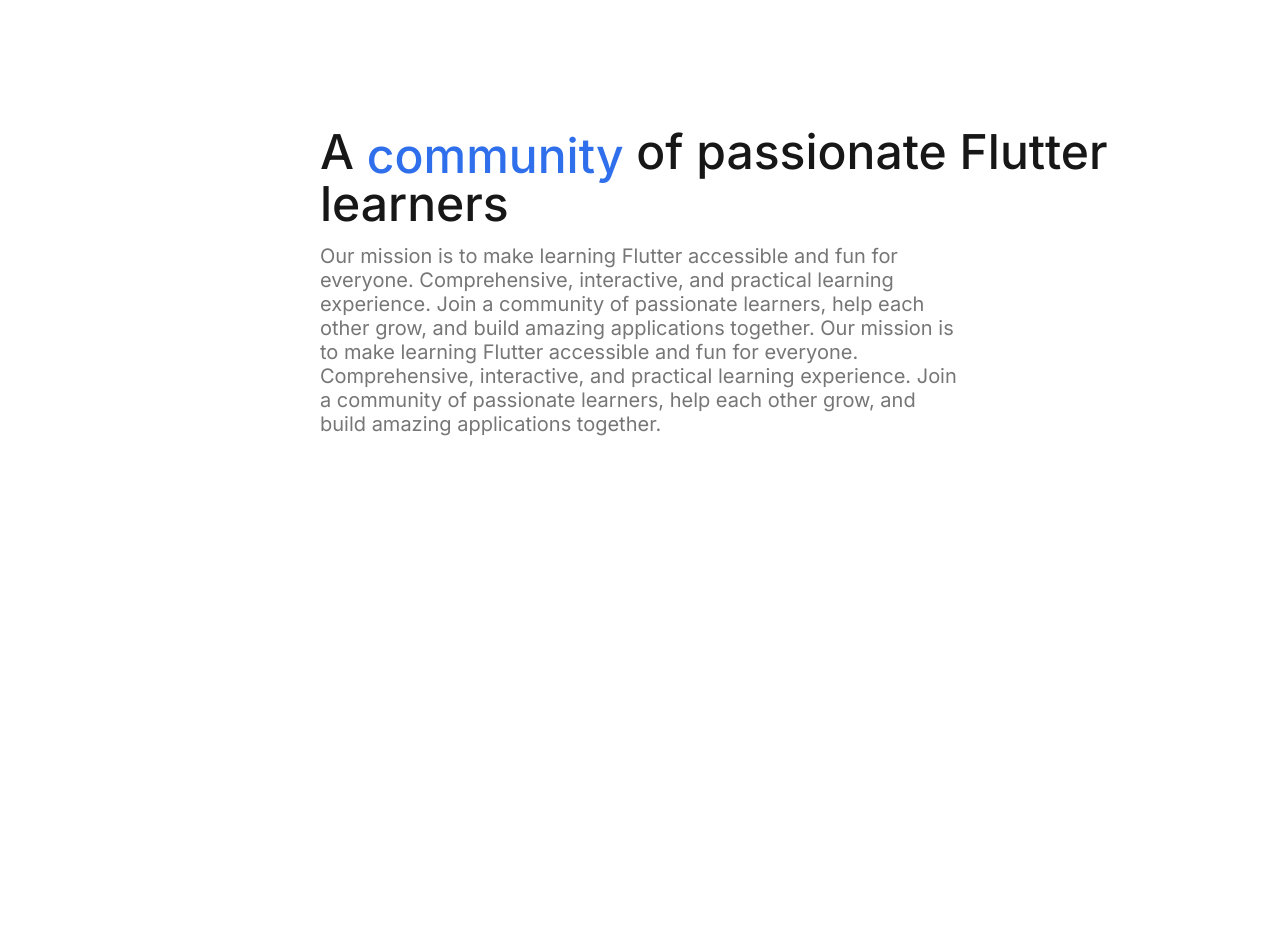
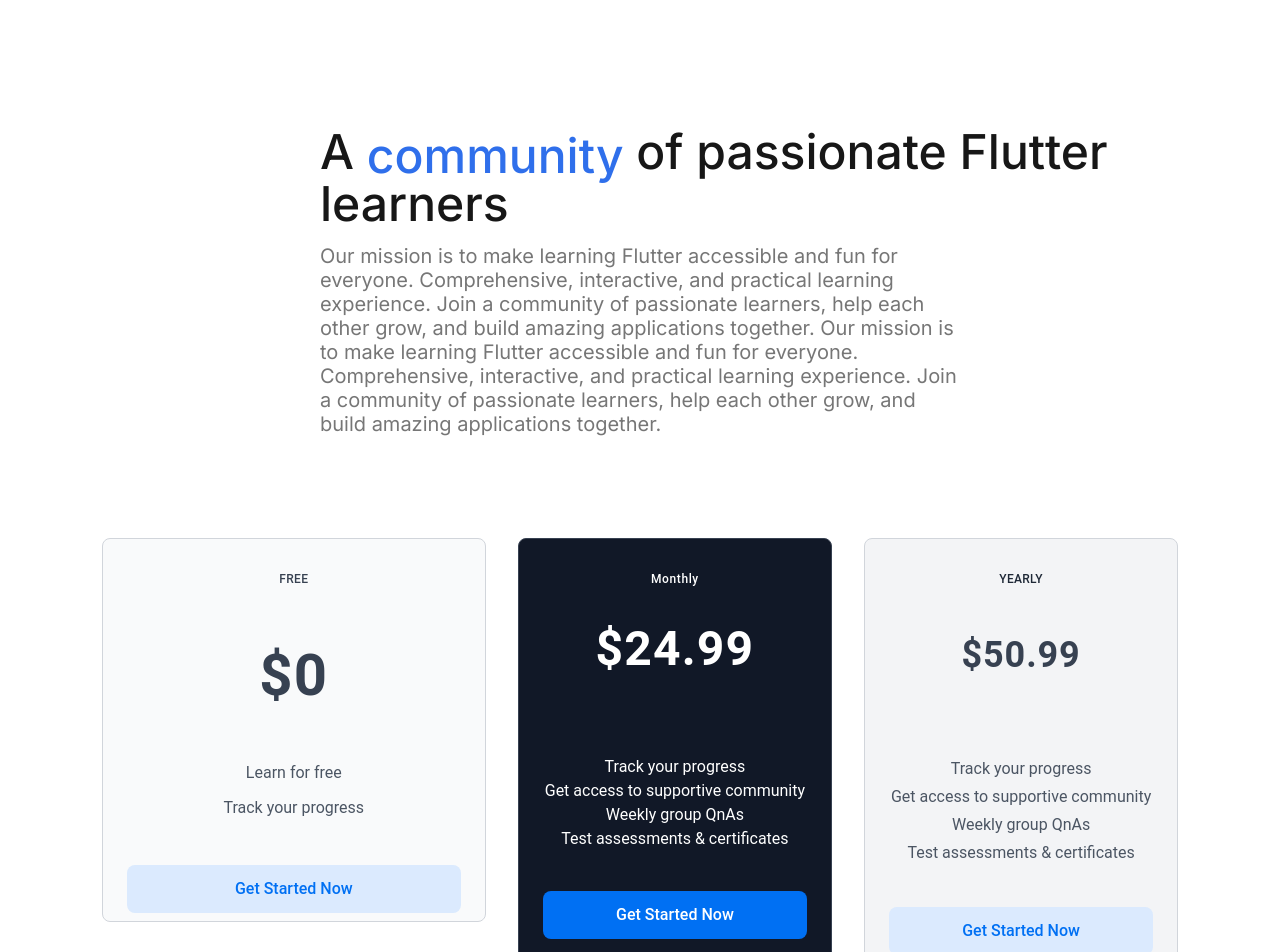
Before and after one commit to hamnas1/my-app, a Next.js app: page /portfolio in a window 1280 px wide. Shown: the top 952 px of the page. Before the commit the page ends 800 px from the top, so only its background shows below. Built offline with nearby package versions, Linux system fonts and the light colour scheme.

Commit message:
subscription page

```diff
--- a/app/portfolio/design.tsx
+++ b/app/portfolio/design.tsx
@@ -19,6 +19,82 @@
         practical learning experience. Join a community of passionate learners,
         help each other grow, and build amazing applications together.
       </p>
+
+      <div className="flex flex-row gap-8 p-[101.8px]">
+        <div className=" w-96 h-96 flex flex-col justify-start items-center gap-10 p-6 rounded-lg border border-gray-300 bg-gray-50">
+    <div className=" w-26 h-8 flex flex-row justify-start items-center gap-2 p-2">
+        <span className="w-8 h-4 font-[roboto] text-xs font-medium leading-4 tracking-wide text-center text-gray-700"> FREE</span>
+    </div>
+    <span className="w-[101.9px] h-20 font-[roboto] text-[58px] font-bold leading-[1.38] tracking-[1.16px] text-center text-gray-700">
+  $0
+</span>
+<div className="w-[342.8px] h-18 font-[roboto] text-base font-normal leading-[2.19] tracking-normal text-center text-gray-600">
+    Learn for free<br />
+    Track your progress
+</div>
+<button className="h-12 w-full flex flex-row justify-center items-center gap-2 p-3 rounded-lg bg-blue-100">
+    <span className="w-30 h-6 font-[roboto] text-base font-medium leading-6 text-center text-blue-500"> Get Started Now</span>
+</button>
+    </div>
+  <div className="w-96 h-117 flex flex-col justify-start items-center gap-10 p-6 rounded-lg border border-gray-700 bg-gray-900">
+    <div className="w-26 h-8 flex flex-row justify-start items-center gap-2 p-2">
+      <span className="w-16 h-4 flex-grow-0 font-[roboto] text-xs font-medium leading-4 tracking-wider text-center text-white">
+        Monthly
+      </span>
+    </div>
+
+    <span className="h-20 self-stretch flex-grow-0 font-[roboto] text-5xl font-bold leading-7 tracking-wide text-center text-white">
+      $24.99
+    </span>
+
+    <div className="w-86 h-35 flex-grow-0 font-[roboto] text-base font-normal leading-6 text-center text-white">
+      Track your progress <br />
+      Get access to supportive community
+      <br />
+      Weekly group QnAs
+      <br />
+      Test assessments & certificates
+      <br />
+    </div>
+
+    <button className="h-12 self-stretch flex flex-row justify-center items-center gap-2 p-3 rounded-lg bg-blue-500">
+      <span className="w-30 h-6 flex-grow-0 font-[roboto] text-base font-medium leading-6 text-left text-white">
+        Get Started Now
+      </span>
+    </button>
+  </div>
+
+  <div className="w-96 h-117 flex flex-col justify-start items-center gap-10 p-6 rounded-lg border border-gray-300 bg-gray-100">
+    <div className="w-26 h-8 flex flex-row justify-start items-center gap-2 p-2">
+      <span className="w-12 h-4 flex-grow-0 font-[roboto] text-xs font-medium leading-4 tracking-wide text-center text-gray-800">
+        YEARLY
+      </span>
+    </div>
+
+    <div className="h-20 self-stretch flex-grow-0 font-[roboto] text-lg font-medium leading-20 tracking-tight text-center text-gray-700">
+      <span className="text-4xl font-bold tracking-wide">$50.99</span>
+    </div>
+
+    <div className="w-85 h-35 flex-grow-0 font-[roboto] text-base font-normal leading-7 text-center text-gray-600">
+      Track your progress <br />
+      Get access to supportive community
+      <br />
+      Weekly group QnAs
+      <br />
+      Test assessments & certificates
+      <br />
+    </div>
+
+    <button className="h-12 self-stretch flex flex-row justify-center items-center gap-2 p-3 rounded-lg bg-blue-100">
+      <span className="w-30 h-6 flex-grow-0 font-[roboto] text-base font-medium leading-6 text-center text-blue-500">
+        Get Started Now
+      </span>
+    </button>
+  </div>
+
+</div>
+
+
     </>
   );
 };
```
